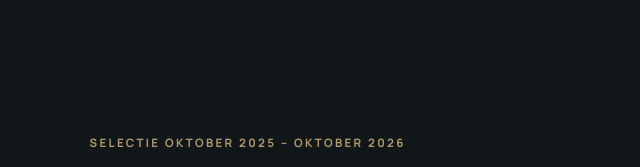
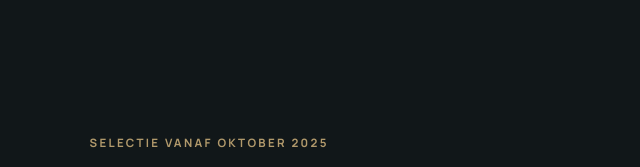
Before and after one commit to RicardoPotters/potters_finance_site, a plain HTML site: page index.html in a window 1280 px wide. Shown: the part 1980-2147 px from the top of the page, 0-640 px from the left. Drawn offline with Linux system fonts and the light colour scheme.

Commit message:
Fix news section period and HTML structure

```diff
--- a/index.html
+++ b/index.html
@@ -105,7 +105,7 @@
       <section class="section news-section" id="nieuws">
         <div class="section-heading">
           <div>
-            <p class="eyebrow">Selectie oktober 2025 – oktober 2026</p>
+            <p class="eyebrow">Selectie vanaf oktober 2025</p>
             <h2>Nieuws uit de corporatiesector.</h2>
           </div>
           <p class="section-intro">Een selectie van publicaties en nieuws over financiële ruimte, verslaggeving, begroting en sectorbeleid. De titels linken naar de oorspronkelijke berichten.</p>
@@ -256,7 +256,6 @@
             </div>
           </article>
 
-          </article>
         </div>
       </section>
 
```
